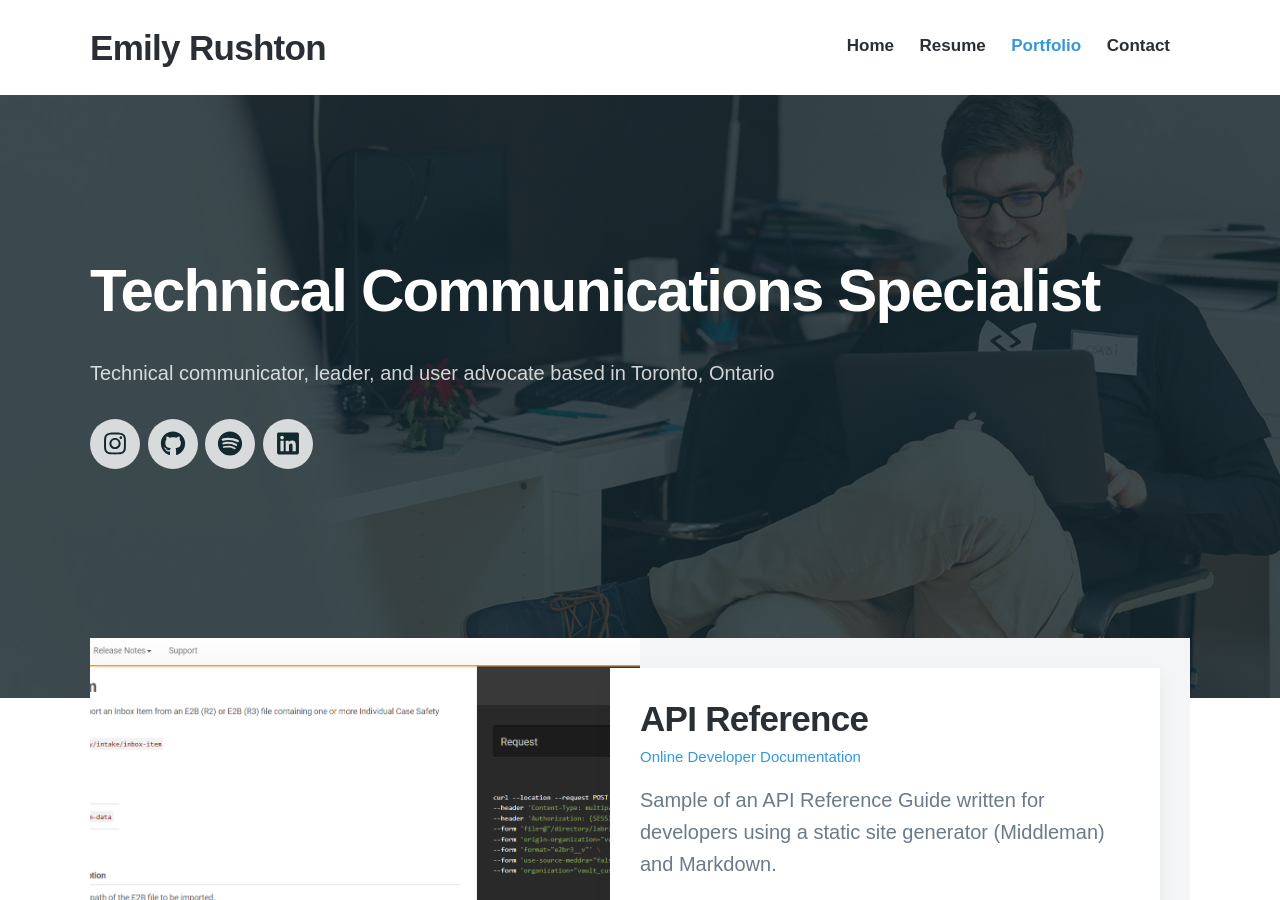
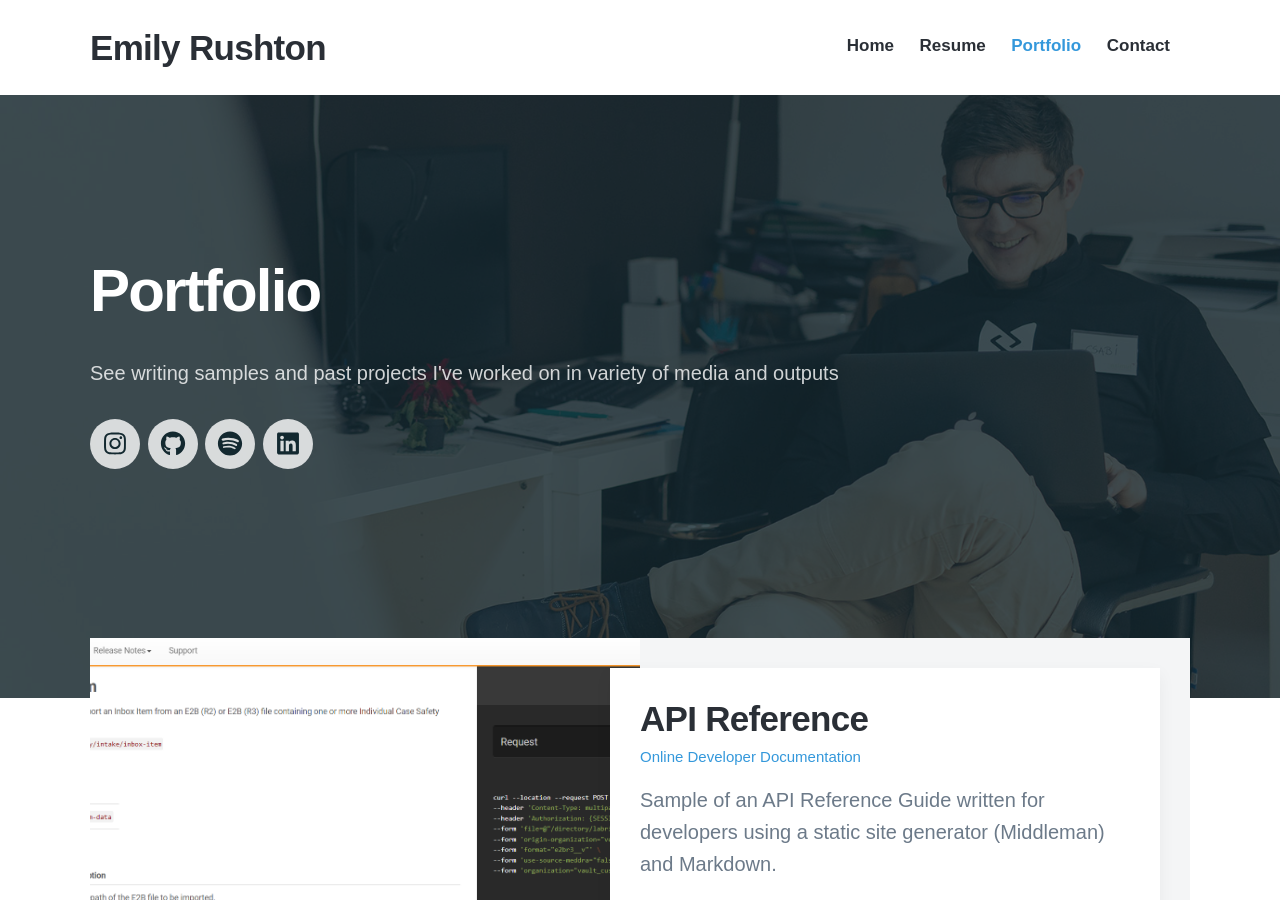
Before and after one commit to emilyrushton/emilyrushton.github.io, a Jekyll site: the page built from _pages/projects.html, in a window 1280 px wide and 900 px high. Built offline with Jekyll 4.4.1, drawn with Linux system fonts in a browser that asks for light colours; nearby versions of some CDN libraries; some web fonts are replaced.

Commit message:
Updating portfolio and home

```diff
--- a/_pages/projects.html
+++ b/_pages/projects.html
@@ -1,7 +1,7 @@
 ---
 layout: default
-title: Professional Technical Communicator | Emily Rushton
-description: Emily Rushton is a technical communicator, leader, and user advocate focused in the software industry
+title: Portfolio
+description: See writing samples and past projects I've worked on in variety of media and outputs.
 featured_image: /images/demo/home.jpg
 ---
 
@@ -13,8 +13,8 @@ featured_image: /images/demo/home.jpg
 
 	<div class="wrap">
 
-		<h1>Technical Communications Specialist</h1>
-		<p>Technical communicator, leader, and user advocate based in Toronto, Ontario</p>
+		<h1>Portfolio</h1>
+		<p>See writing samples and past projects I've worked on in variety of media and outputs</p>
 
 		{% include socials.html %}
 
--- a/index.html
+++ b/index.html
@@ -50,7 +50,7 @@
 			<div class="post__content-wrap">
 				<div class="post__content">
 					<h2 class="post__title"><a href="{{ '/projects' | relative_url }}">Portfolio</a></h2>
-					<p class="post__description">See writing samples and past projects I've worked on in variety of media and outputs</p>
+					<p class="post__description">See writing samples and past projects I've worked on in variety of media and outputs.</p>
 				</div>
 			</div>
 
```
Also changed, not shown: other parts of index.html (+2 -2 lines).
